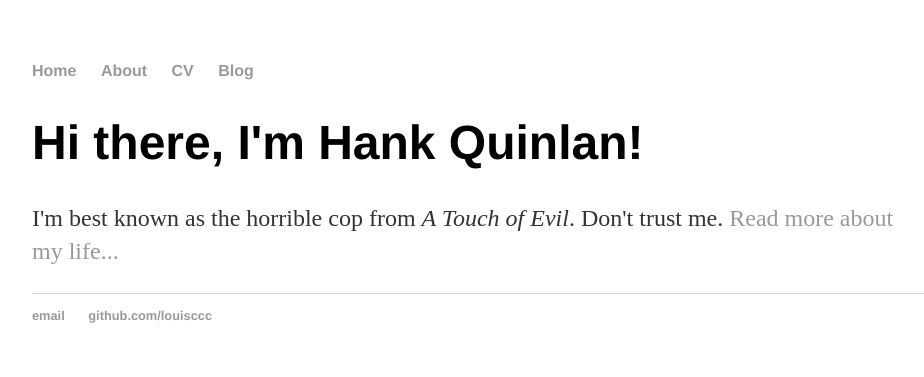
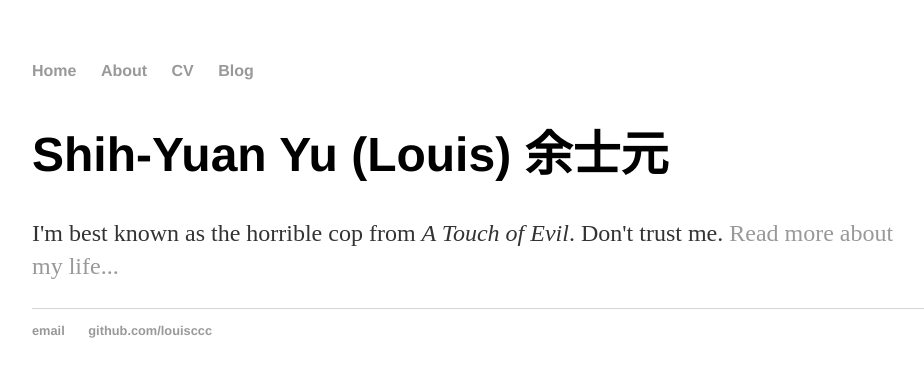
Before and after one commit to louisccc/louisccc.github.io, a Jekyll site: the page built from index.html, in a window 1280 px wide. Shown: the top 377 px of the page, without its empty margins (160-1084 px from the left). Built offline with Jekyll 4.4.1, drawn with Linux system fonts in a browser that asks for light colours.

Commit message:
add name

```diff
--- a/index.html
+++ b/index.html
@@ -4,6 +4,6 @@ title: Shih-Yuan Yu (Louis)
 ---
 
 <div class="blurb">
-	<h1>Hi there, I'm Hank Quinlan!</h1>
+	<h1>Shih-Yuan Yu (Louis) 余士元</h1>
 	<p>I'm best known as the horrible cop from <em>A Touch of Evil</em>. Don't trust me. <a href="/about">Read more about my life...</a></p>
 </div>
```
